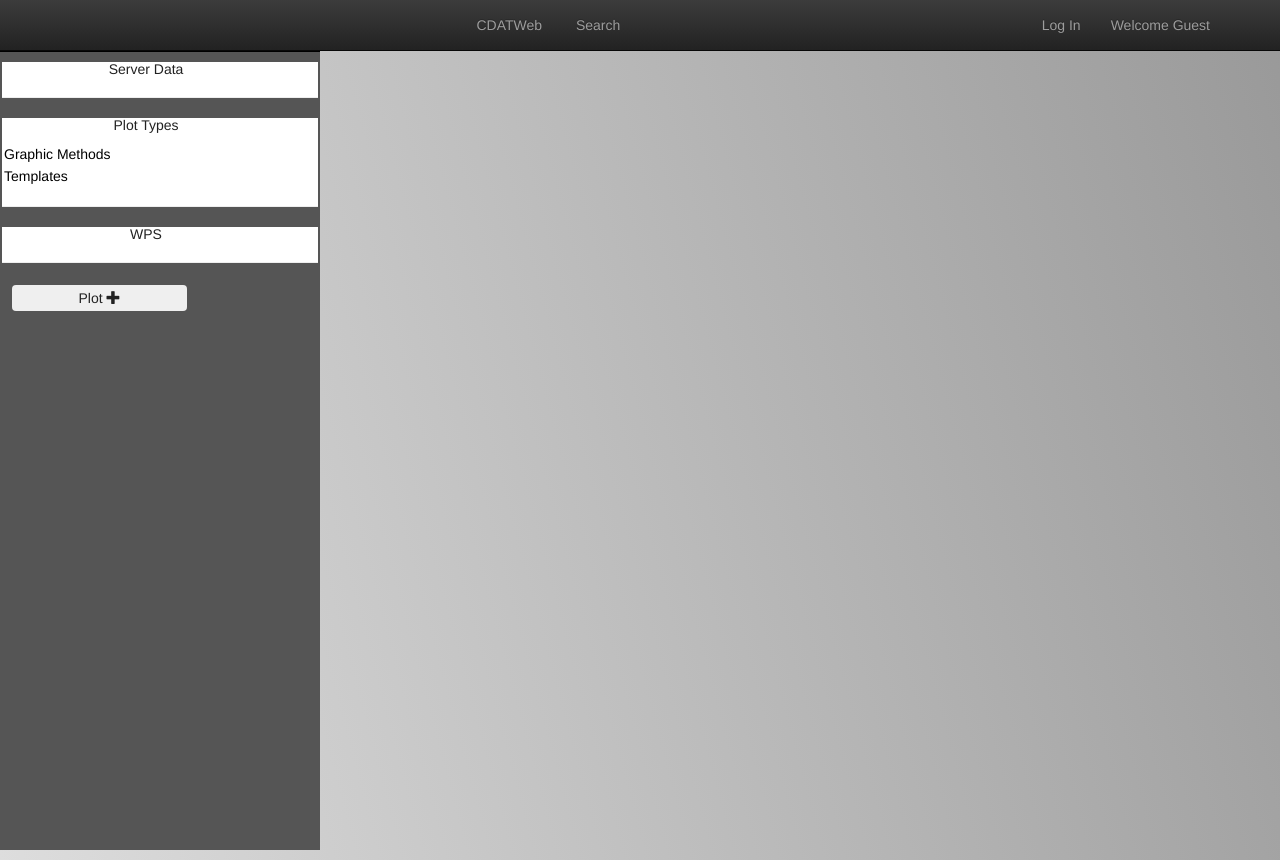
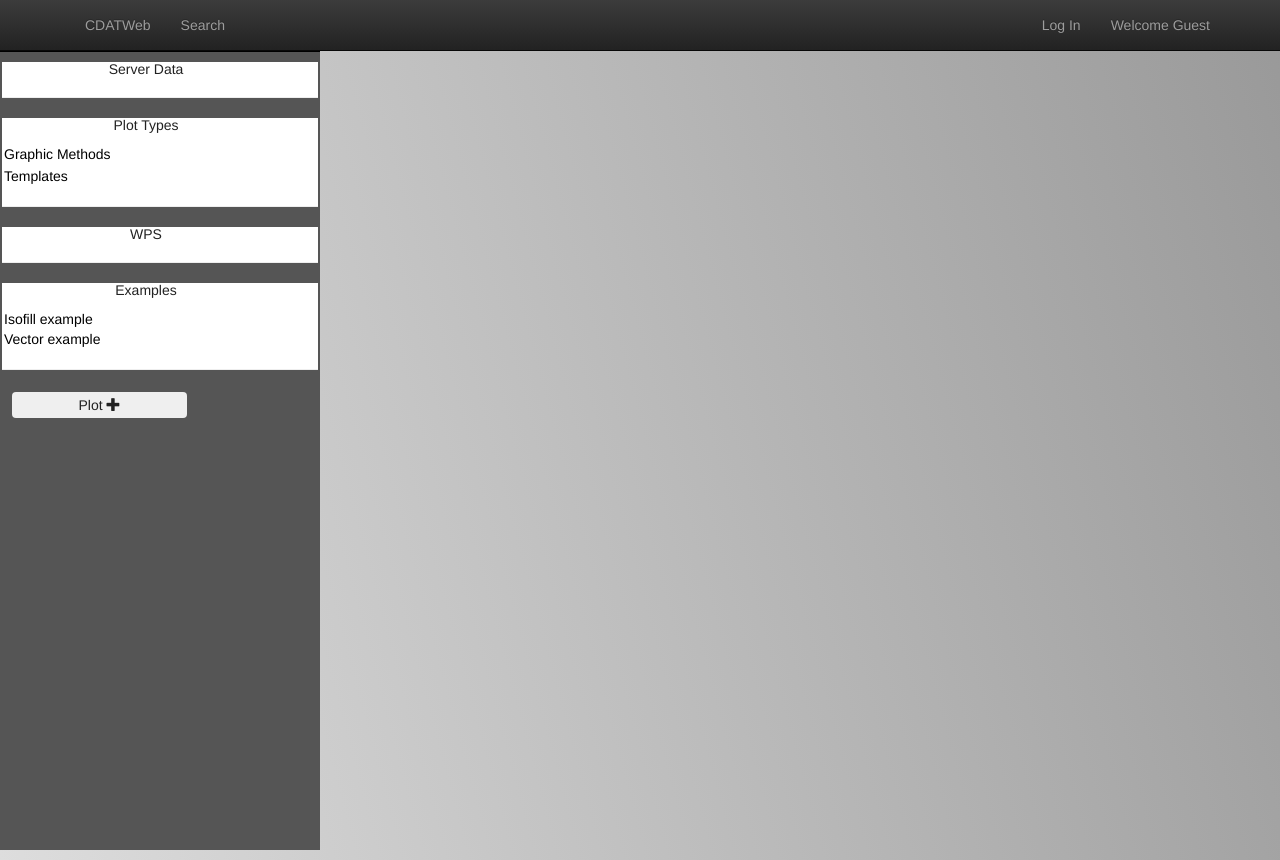
Before and after one commit to jbeezley/cdatweb2.0, a Django app: template templates/cdatweb/dashboard.html in a window 1280 px wide. Run offline with Django 3.2, Linux system fonts and the light colour scheme; the template is opened without the code that fills it, so the values that code supplies are empty; some libraries are stand-ins or nearby versions.

Commit message:
MBH: cdat.Panel returns wrong type of panel

```diff
--- a/static/css/main.css
+++ b/static/css/main.css
@@ -390,7 +390,6 @@ label{
   text-align: center;
 }
 .navbar-nav > li {
-  float: none;
   display: inline-block;
 }
 .navbar-nav > li.navbar-right {
--- a/static/js/cdat.js
+++ b/static/js/cdat.js
@@ -295,7 +295,7 @@
             );
 
             cdat.make_panel(
-                $('<div/>').get(0),
+                 $('<div/>').get(0),
                 null,
                 {
                     selector: '.vtk-view-container',
--- a/static/js/main.js
+++ b/static/js/main.js
@@ -363,7 +363,7 @@ $(function() {
         $('#cdat_esgf_submit').click(function() { esgf_search_submit() });
 
         $('#show_esgf_form').click(function() {
-            $('#esgf_search').show();
+            $('#esgf_search').toggle();
         });
 
         $('#hide_esgf_form').click(function() {
--- /dev/null
+++ b/static/js/panel-view.js
@@ -0,0 +1,106 @@
+/*global cdat*/
+/**
+ * This file defines the infrastructure for generating visualization panels,
+ * which are wrapped jspanel classes with extra support for custom layouts.
+ */
+(function () {
+    'use strict';
+
+    var _id = 0;
+    function newId() {
+        _id += 1;
+        return _id.toString(16);
+    }
+
+    /**
+     * Panel option object type.
+     * @typedef cdat.Panel.options
+     * @type object
+     * @property {string} container="body" Selector for the ui container
+     * @property {DOM} [content] DOM element to place inside the panel
+     * @property {string} type="cdat-panel" The widget type for css styling
+     * @property {string} theme="default" The widget theme a la bootstrap default/primary, etc
+     * @property {string|function} title The widget title
+     * @property {object} controls={} Set control keys to false to disable,
+     * @property {object|"scroll"|"hidden"} overflow="hidden" Set overflow behavior
+     * @property {object|"auto"} size="auto" The initial size of the panel
+     * @property {string} position="auto" The initial position of the panel
+     * @property {function|function[]} callback
+     *     Function(s) to call after the panel is created
+     */
+
+    /**
+     * Main panel widget class defining ui behavior.  Built on top of jsPanel.
+     * @class
+     * @param {cdat.Panel.options} options Panel options overriding static options
+     * @returns {cdat.Panel}
+     */
+    cdat.Panel = function (options) {
+        if (!(this instanceof cdat.Panel)) {
+            return new cdat.Panel(options);
+        }
+        var _this = this;
+
+        /**
+         * Current options object
+         * @type cdat.Panel.options
+         */
+        this.options = $.extend(true, {}, cdat.Panel.defaults, options);
+
+        /**
+         * The parent node id read only
+         */
+        this.id = newId();
+
+        /**
+         * jQuery selection of the main widget node
+         */
+        this.$el = $.jsPanel({
+            addClass: {
+                header: this.options.type + '-header',
+                footer: this.options.type + '-footer',
+                content: this.options.type + '-content'
+            },
+            id: this.id,
+            selector: this.options.container,
+            theme: this.options.theme,
+            title: this.options.title,
+            controls: this.options.controls,
+            size: this.options.size,
+            content: this.options.content || $('<div/>'),
+            callback: this.options.callback,
+            draggable: {
+                containment: this.options.container
+            },
+            resizable: {
+                containment: this.options.container
+            },
+            overflow: this.options.overflow
+        });
+
+        /**
+         * DOM element of the main widget node
+         */
+        this.el = this.$el.get(0);
+
+        return this;
+    };
+
+    /**
+     * @instance
+     * @type cdat.Panel.options
+     */
+    cdat.Panel.defaults = {
+        container: '.vtk-view-container',
+        content: null,
+        type: 'cdat-panel',
+        selector: 'body',
+        theme: 'default',
+        title: 'The developer should define the title here',
+        controls: {iconfont: 'font-awesome'},
+        overflow: 'hidden',
+        size: 'auto',
+        position: 'auto',
+        callback: $.noop
+    };
+})();
--- a/templates/base.html
+++ b/templates/base.html
@@ -23,7 +23,7 @@
     <script src="https://ajax.googleapis.com/ajax/libs/jquery/1.11.0/jquery.min.js"></script>
     <script src="//netdna.bootstrapcdn.com/bootstrap/3.1.1/js/bootstrap.min.js"></script>
     <script src='http://cdnjs.cloudflare.com/ajax/libs/velocity/0.2.1/jquery.velocity.min.js'></script>
-     <script src="{% static "js/quicktree.js" %}"></script>
+    <script src="{% static "js/quicktree.js" %}"></script>
     <script src="{% static "js/vtkweb-all.js" %}"></script>
     <script src="{% static "js/cdat.js" %}"></script>
     <script src="{% static "js/jquery-ui.js" %}"></script>
@@ -34,6 +34,7 @@
     <script src="{% static "js/MetroJs.js" %}"></script>
     <script src="{% static "js/grid_layouts.js" %}"></script>
     <script src="{% static "js/main.js" %}"></script>
+    <script src="{% static "js/panel-view.js" %}"></script>
     <script type="text/javascript">AUTOBAHN_DEBUG = true;</script>
     <script type="text/javascript">$.widget.bridge('uitooltip', $.ui.tooltip);</script>
     <script type="text/javascript">cdat.visualization_launcher = "{{ vis_launcher }}";</script>
--- a/templates/cdatweb/dashboard.html
+++ b/templates/cdatweb/dashboard.html
@@ -58,11 +58,27 @@
             </div>
             <hr>
         </div>
+        <!-- Examples -->
+        <div id="examples" class="submenu">
+            <div class="cdatweb-examples cdatweb-tree">
+                <center>
+                    <h5>Examples</h5></center>
+                <ul>
+                    <li><a onclick="cdat.create_plot('http://test.opendap.org/opendap/data/nc/coads_climatology.nc', 'SST', 'isofill', 'robinson', 'no_legend')"
+                        href="javascript:void(0)">Isofill example</a></li>
+                    <!-- Need a 3D variable for this: <li><a onclick="cdat.create_plot('http://test.opendap.org/opendap/data/nc/coads_climatology.nc', 'AIRT', '3d_scalar', 'default', 'default')" href="javascript:void(0)">Volume example</a></li> -->
+                    <li><a onclick="cdat.create_plot('http://test.opendap.org/opendap/data/nc/coads_climatology.nc', ['UWND', 'VWND'], 'vector', 'default', 'default')"
+                        href="javascript:void(0)">Vector example</a></li>
+                </ul>
+            </div>
+            <hr>
+        </div>
         <!-- ESGF Search -->
         <div id="esgf_search" class="submenu" style="display: none">
             <div class="vtk-search-container">
                 <div id="search">
-                    <center><h5>ESGF Search</h5></center> {% csrf_token %}
+                    <center>
+                        <h5>ESGF Search</h5></center> {% csrf_token %}
                     <select type="text" name="host" value="" id="host" class="form-control">
                         <!-- Load from node-manager once installed again -->
                         <option value="http://pcmdi.llnl.gov/esg-search">LLNL</option>
```
